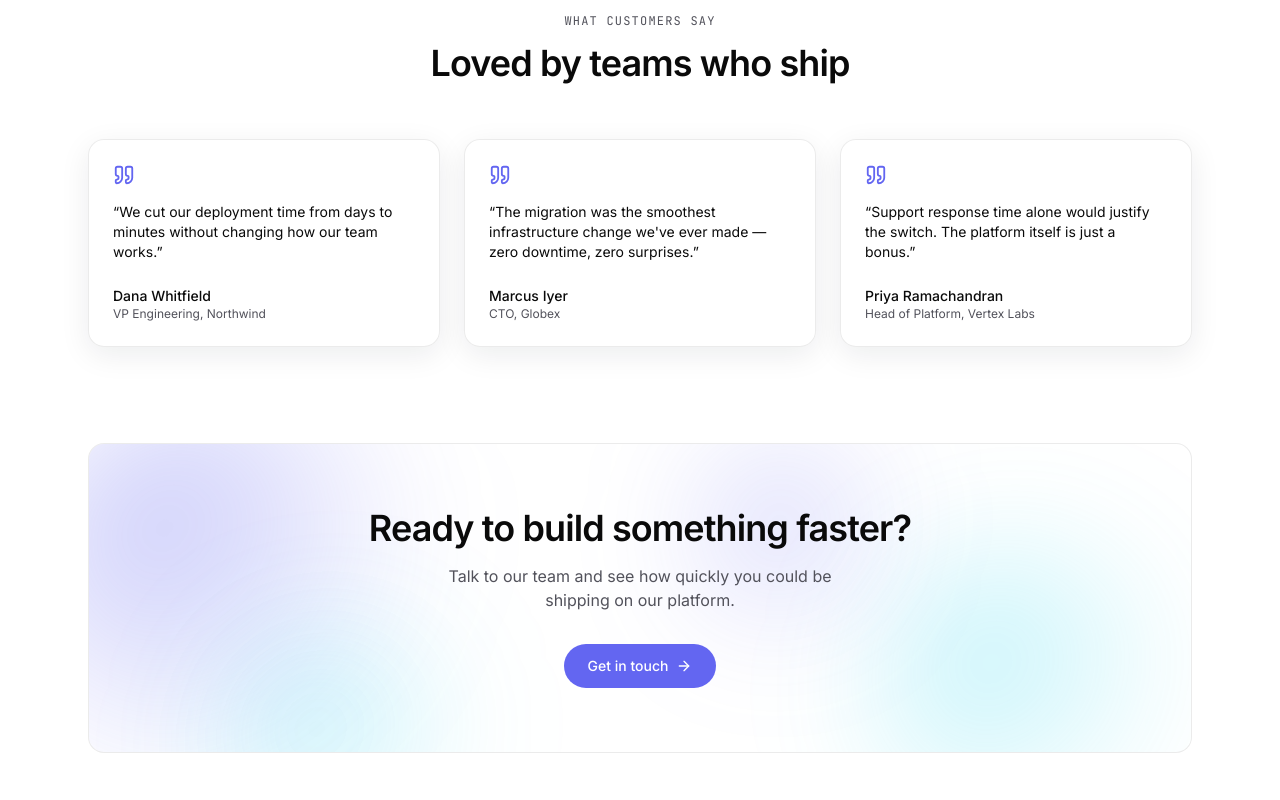
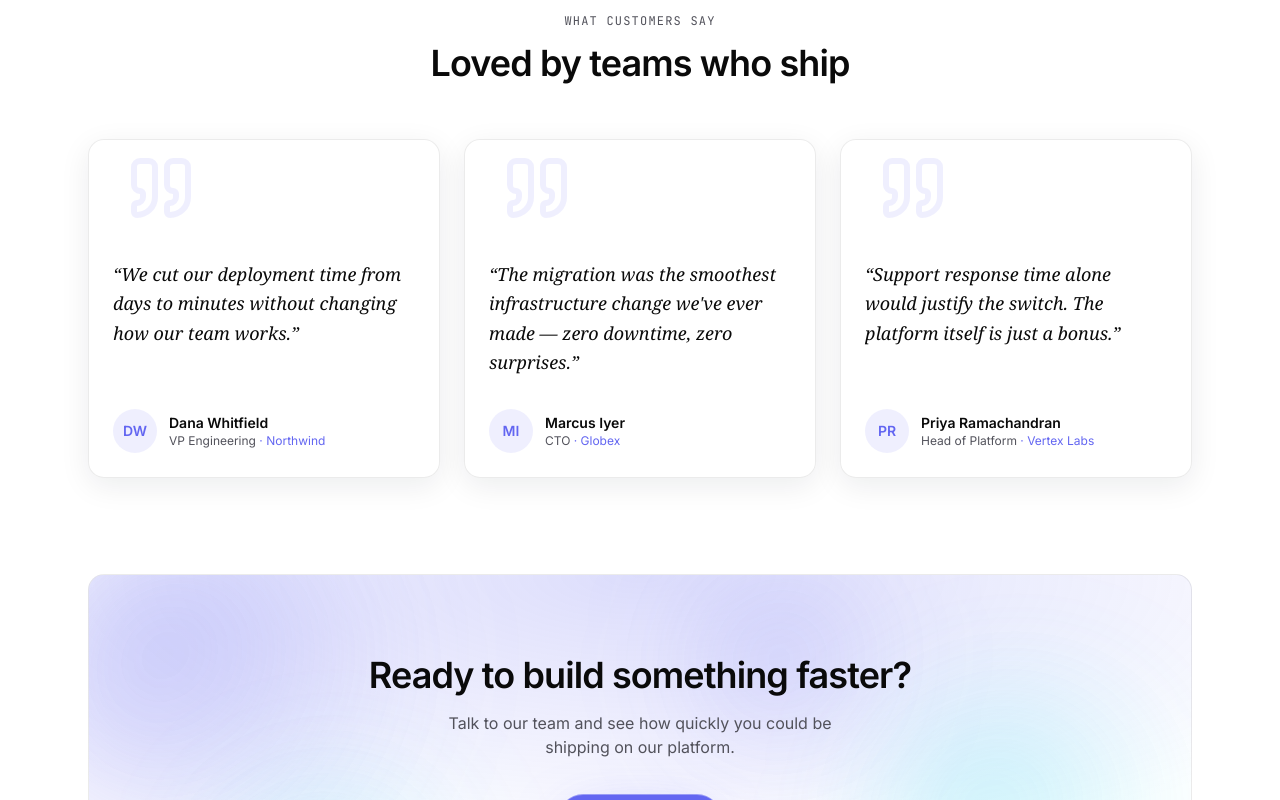
Before and after one commit to Erudite885/ee, a Next.js app: page / in a window 1280 px wide. Shown: the part 1800-2600 px from the top of the page. Built offline with nearby package versions, Linux system fonts and the light colour scheme; no server answers.

Commit message:
session 18: premium testimonials and CTA band redesign

```diff
--- a/components/cta-section.tsx
+++ b/components/cta-section.tsx
@@ -1,18 +1,45 @@
+"use client";
+
 import Link from "next/link";
+import { motion, useReducedMotion, type Variants } from "framer-motion";
 import { ArrowRight } from "lucide-react";
 import { BubbleField } from "@/components/bubble-field";
 
+const reveal: Variants = {
+  hidden: { opacity: 0, y: 32 },
+  visible: { opacity: 1, y: 0, transition: { duration: 0.6, ease: "easeOut" } },
+};
+
 /**
- * Closing CTA banner — reuses BubbleField (Session 2) the same way Hero
- * (Session 4) does: relative isolate section, absolute BubbleField behind,
- * z-10 content on top. Kept as its own glass-bordered band rather than a
- * GlassCard so it can span full width edge-to-edge inside the max-width
- * container, matching StatsBand's treatment from Session 5.
+ * Closing CTA banner, redesigned in Session 18. Still uses BubbleField
+ * (Session 2) the same way Hero (Session 4) does — relative isolate
+ * section, BubbleField absolute behind, content at z-10 — but layers a
+ * radial accent gradient underneath it for a bolder, less flat background
+ * than the plain --glass-bg surface used before. Whole banner fades/slides
+ * in via whileInView (once) rather than being static. The CTA button gets
+ * a glow ring and an arrow that nudges right on hover, so it reads as the
+ * single most important click on the page rather than a default link.
+ *
+ * Reduced motion: whileInView/variants omitted entirely — banner renders at
+ * final state immediately, no scroll-triggered motion at all.
  */
 export function CTASection() {
+  const shouldReduceMotion = useReducedMotion();
+
   return (
     <section className="mx-auto max-w-6xl px-6 pb-24">
-      <div className="relative isolate overflow-hidden rounded-2xl border border-[var(--glass-border)] bg-[var(--glass-bg)] px-8 py-16 text-center backdrop-blur-xl">
+      <motion.div
+        className="relative isolate overflow-hidden rounded-2xl border border-[var(--glass-border)] px-8 py-20 text-center backdrop-blur-xl"
+        style={{
+          backgroundColor: "var(--glass-bg)",
+          backgroundImage:
+            "radial-gradient(120% 140% at 50% 0%, color-mix(in oklab, var(--accent) 22%, transparent), transparent 60%)",
+        }}
+        initial={shouldReduceMotion ? undefined : "hidden"}
+        whileInView={shouldReduceMotion ? undefined : "visible"}
+        viewport={{ once: true, amount: 0.4 }}
+        variants={shouldReduceMotion ? undefined : reveal}
+      >
         <BubbleField />
         <div className="relative z-10">
           <h2 className="text-3xl font-semibold tracking-tight sm:text-4xl">
@@ -24,13 +51,16 @@ export function CTASection() {
           </p>
           <Link
             href="/contact"
-            className="mt-8 inline-flex items-center justify-center gap-2 rounded-full bg-accent px-6 py-3 text-sm font-medium text-white transition-opacity hover:opacity-90"
+            className="group mt-9 inline-flex items-center justify-center gap-2 rounded-full bg-accent px-7 py-3.5 text-sm font-semibold text-white shadow-[0_0_0_1px_color-mix(in_oklab,var(--accent)_60%,transparent),0_20px_60px_-15px_var(--accent)] transition-transform duration-300 hover:scale-[1.03]"
           >
             Get in touch
-            <ArrowRight size={16} />
+            <ArrowRight
+              size={16}
+              className="transition-transform duration-300 group-hover:translate-x-1"
+            />
           </Link>
         </div>
-      </div>
+      </motion.div>
     </section>
   );
 }
--- a/components/testimonials.tsx
+++ b/components/testimonials.tsx
@@ -1,3 +1,6 @@
+"use client";
+
+import { motion, useReducedMotion, type Variants } from "framer-motion";
 import { Quote } from "lucide-react";
 import { GlassCard } from "@/components/glass-card";
 
@@ -6,28 +9,53 @@ const TESTIMONIALS = [
     quote:
       "We cut our deployment time from days to minutes without changing how our team works.",
     name: "Dana Whitfield",
-    role: "VP Engineering, Northwind",
+    role: "VP Engineering",
+    company: "Northwind",
   },
   {
     quote:
       "The migration was the smoothest infrastructure change we've ever made — zero downtime, zero surprises.",
     name: "Marcus Iyer",
-    role: "CTO, Globex",
+    role: "CTO",
+    company: "Globex",
   },
   {
     quote:
       "Support response time alone would justify the switch. The platform itself is just a bonus.",
     name: "Priya Ramachandran",
-    role: "Head of Platform, Vertex Labs",
+    role: "Head of Platform",
+    company: "Vertex Labs",
   },
 ];
 
+// Explicitly typed as Variants — see Session 16's note in HANDOVER.md on why
+// inferred variant objects fail tsc's Easing type.
+const container: Variants = {
+  hidden: {},
+  visible: { transition: { staggerChildren: 0.15 } },
+};
+
+const item: Variants = {
+  hidden: { opacity: 0, y: 24 },
+  visible: { opacity: 1, y: 0, transition: { duration: 0.5, ease: "easeOut" } },
+};
+
 /**
- * Testimonial section — one GlassCard per quote. Names/roles/companies are
- * placeholder (paired with the placeholder LogoStrip companies from Session
- * 5 where it made sense) — swap for real customer quotes before launch.
+ * Testimonial section, redesigned in Session 18 for a more corporate-grade
+ * feel: an oversized faded quote glyph behind serif-italic quote text
+ * (font-serif — Tailwind's default system serif stack, no new font
+ * dependency), an initials avatar (same treatment as TeamGrid from Session
+ * 7), and name/role/company laid out with distinct weight per level rather
+ * than one flat line. Cards reveal with a staggered whileInView animation
+ * instead of appearing all at once.
+ *
+ * Reduced motion: when useReducedMotion() is true, the whileInView/variants
+ * props are all omitted so every card renders at its final, visible state
+ * immediately — no reliance on scroll position at all.
  */
 export function Testimonials() {
+  const shouldReduceMotion = useReducedMotion();
+
   return (
     <section className="mx-auto max-w-6xl px-6 py-24">
       <div className="mx-auto max-w-xl text-center">
@@ -39,18 +67,49 @@ export function Testimonials() {
         </h2>
       </div>
 
-      <div className="mt-14 grid gap-6 md:grid-cols-3">
-        {TESTIMONIALS.map(({ quote, name, role }) => (
-          <GlassCard key={name} className="flex flex-col gap-4">
-            <Quote size={22} className="text-accent" />
-            <p className="text-sm text-foreground">&ldquo;{quote}&rdquo;</p>
-            <div className="mt-auto pt-2">
-              <p className="text-sm font-medium">{name}</p>
-              <p className="text-xs text-muted">{role}</p>
-            </div>
-          </GlassCard>
-        ))}
-      </div>
+      <motion.div
+        className="mt-14 grid gap-6 md:grid-cols-3"
+        initial={shouldReduceMotion ? undefined : "hidden"}
+        whileInView={shouldReduceMotion ? undefined : "visible"}
+        viewport={{ once: true, amount: 0.3 }}
+        variants={shouldReduceMotion ? undefined : container}
+      >
+        {TESTIMONIALS.map(({ quote, name, role, company }) => {
+          const initials = name
+            .split(" ")
+            .map((part) => part[0])
+            .join("");
+
+          return (
+            <motion.div
+              key={name}
+              variants={shouldReduceMotion ? undefined : item}
+            >
+              <GlassCard className="relative flex h-full flex-col gap-6 overflow-hidden">
+                <Quote
+                  size={72}
+                  className="pointer-events-none absolute -top-3 -right-3 text-accent/10"
+                  aria-hidden="true"
+                />
+                <p className="relative font-serif text-lg italic leading-relaxed text-foreground">
+                  &ldquo;{quote}&rdquo;
+                </p>
+                <div className="relative mt-auto flex items-center gap-3 pt-2">
+                  <span className="flex h-11 w-11 shrink-0 items-center justify-center rounded-full bg-accent/10 text-sm font-semibold text-accent">
+                    {initials}
+                  </span>
+                  <div>
+                    <p className="text-sm font-semibold">{name}</p>
+                    <p className="text-xs text-muted">
+                      {role} <span className="text-accent">· {company}</span>
+                    </p>
+                  </div>
+                </div>
+              </GlassCard>
+            </motion.div>
+          );
+        })}
+      </motion.div>
     </section>
   );
 }
```
Also changed, not shown: 1 other file (tests, documents, lock files or other folders).
